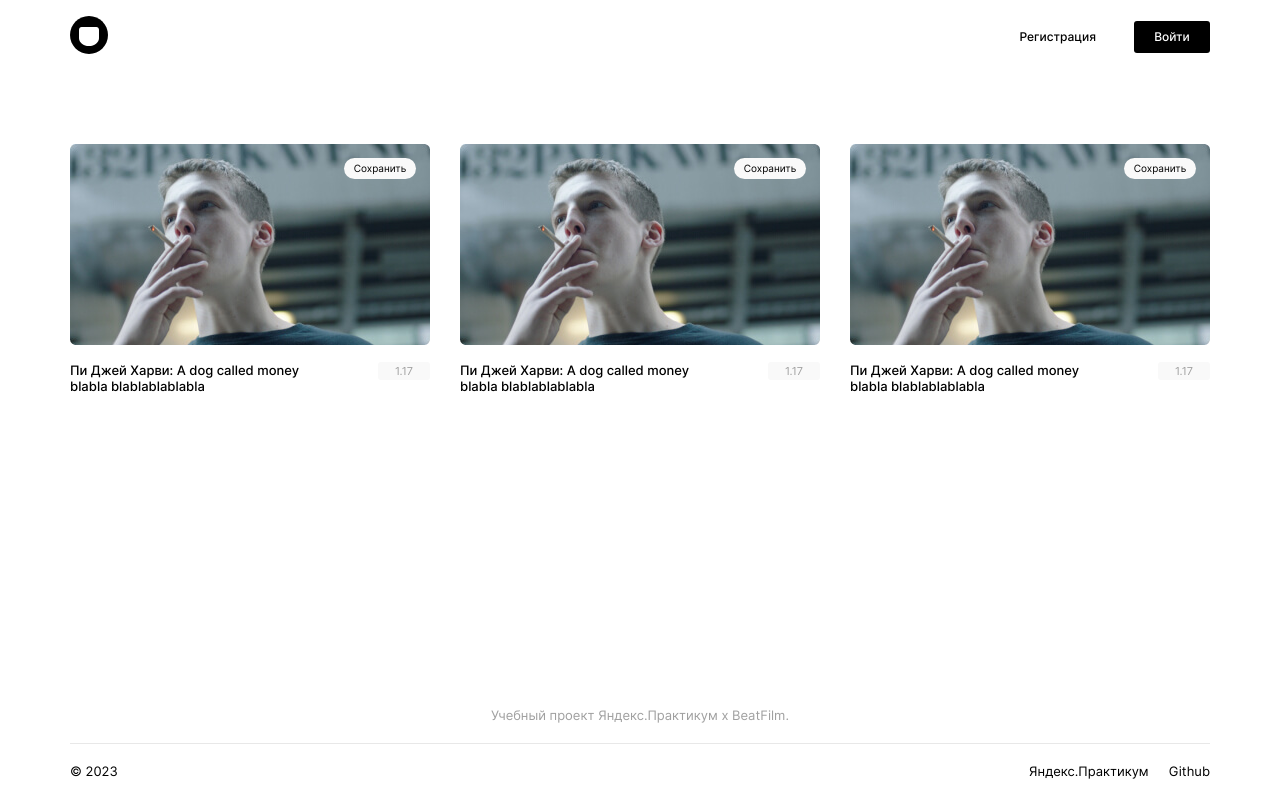
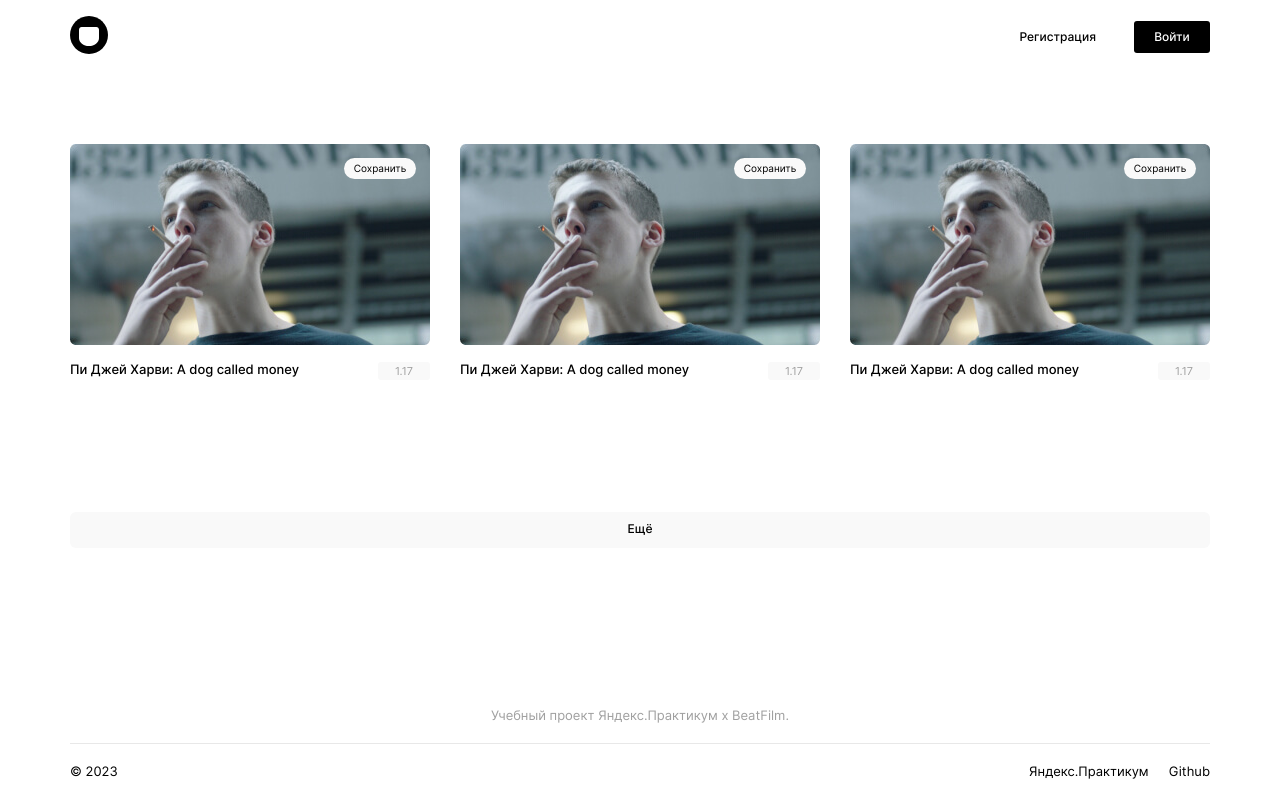
Before and after one commit to pchupchu/movies-explorer-frontend, a React (Create React App) app: page /movies in a window 1280 px wide. Built offline with nearby package versions, Linux system fonts and the light colour scheme.

Commit message:
Add MoviesButton

```diff
--- a/src/components/Movies/Movies.js
+++ b/src/components/Movies/Movies.js
@@ -2,12 +2,14 @@ import "./Movies.css";
 import Header from "../Header/Header";
 import Footer from "../Footer/Footer";
 import MoviesCardList from "../MoviesCardList/MoviesCardList";
+import MoviesButton from "./MoviesButton/MoviesButton";
 
 function Movies() {
   return (
     <section className="movies">
       <Header />
       <MoviesCardList />
+      <MoviesButton />
       <Footer />
     </section>
   );
--- /dev/null
+++ b/src/components/Movies/MoviesButton/MoviesButton.css
@@ -0,0 +1,31 @@
+.movies-button {
+  background-color: #f9f9f9;
+  margin: 50px 70px 80px;
+  padding: 0;
+  height: 36px;
+  font-weight: 500;
+  font-size: 12px;
+  line-height: 1.21;
+  border: none;
+  border-radius: 6px;
+  cursor: pointer;
+  opacity: 1;
+  transition: opacity 0.8s ease-in-out;
+  flex-grow: 0;
+}
+
+.movies-button:hover {
+  opacity: 0.8;
+}
+
+@media screen and (max-width: 960px) {
+  .movies-button {
+    margin: 50px 30px 80px;
+  }
+}
+
+@media screen and (max-width: 425px) {
+  .movies-button {
+    margin: 50px 10px 80px;
+  }
+}
--- /dev/null
+++ b/src/components/Movies/MoviesButton/MoviesButton.js
@@ -0,0 +1,7 @@
+import "./MoviesButton.css";
+
+function MoviesButton() {
+  return <button className="movies-button">Ещё</button>;
+}
+
+export default MoviesButton;
--- a/src/components/MoviesCard/MoviesCard.css
+++ b/src/components/MoviesCard/MoviesCard.css
@@ -48,8 +48,6 @@
   font-size: 10px;
   line-height: 0.9;
   text-align: center;
-  opacity: 1;
-  transition: opacity 0.8s ease-in-out;
 }
 
 .movie__like-button::before {
@@ -80,7 +78,7 @@
   }
 }
 
-@media screen and (max-width: 960px) {
+@media screen and (max-width: 425px) {
   .movie__description {
     margin-bottom: 13px;
   }
@@ -90,8 +88,14 @@
   margin: 0;
   font-weight: 500;
   font-size: 13px;
-  line-height: 1.23;
+  line-height: 1.21;
   max-width: 250px;
+}
+
+@media screen and (max-width: 425px) {
+  .movie__description {
+    font-size: 12px;
+  }
 }
 
 .movie__length-container {
--- a/src/components/MoviesCard/MoviesCard.js
+++ b/src/components/MoviesCard/MoviesCard.js
@@ -17,9 +17,7 @@ function MoviesCard() {
         type="button"
       ></button>
       <div className="movie__description">
-        <h2 className="movie__title">
-          Пи Джей Харви: A dog called money blabla blablablablabla
-        </h2>
+        <h2 className="movie__title">Пи Джей Харви: A dog called money</h2>
         <div className="movie__length-container">
           <p className="movie__length">1.17</p>
         </div>
--- a/src/components/MoviesCardList/MoviesCardList.css
+++ b/src/components/MoviesCardList/MoviesCardList.css
@@ -1,6 +1,6 @@
 .movies-list {
   list-style: none;
-  padding: 0;
+  margin: 0;
   display: grid;
   grid-template-columns: repeat(3, 1fr);
   gap: 30px;
--- a/src/components/MoviesCardList/MoviesCardList.js
+++ b/src/components/MoviesCardList/MoviesCardList.js
@@ -3,11 +3,11 @@ import MoviesCard from "../MoviesCard/MoviesCard";
 
 function MoviesCardList() {
   return (
-    <section className="movies-list">
+    <ul className="movies-list">
       <MoviesCard />
       <MoviesCard />
       <MoviesCard />
-    </section>
+    </ul>
   );
 }
 
```
